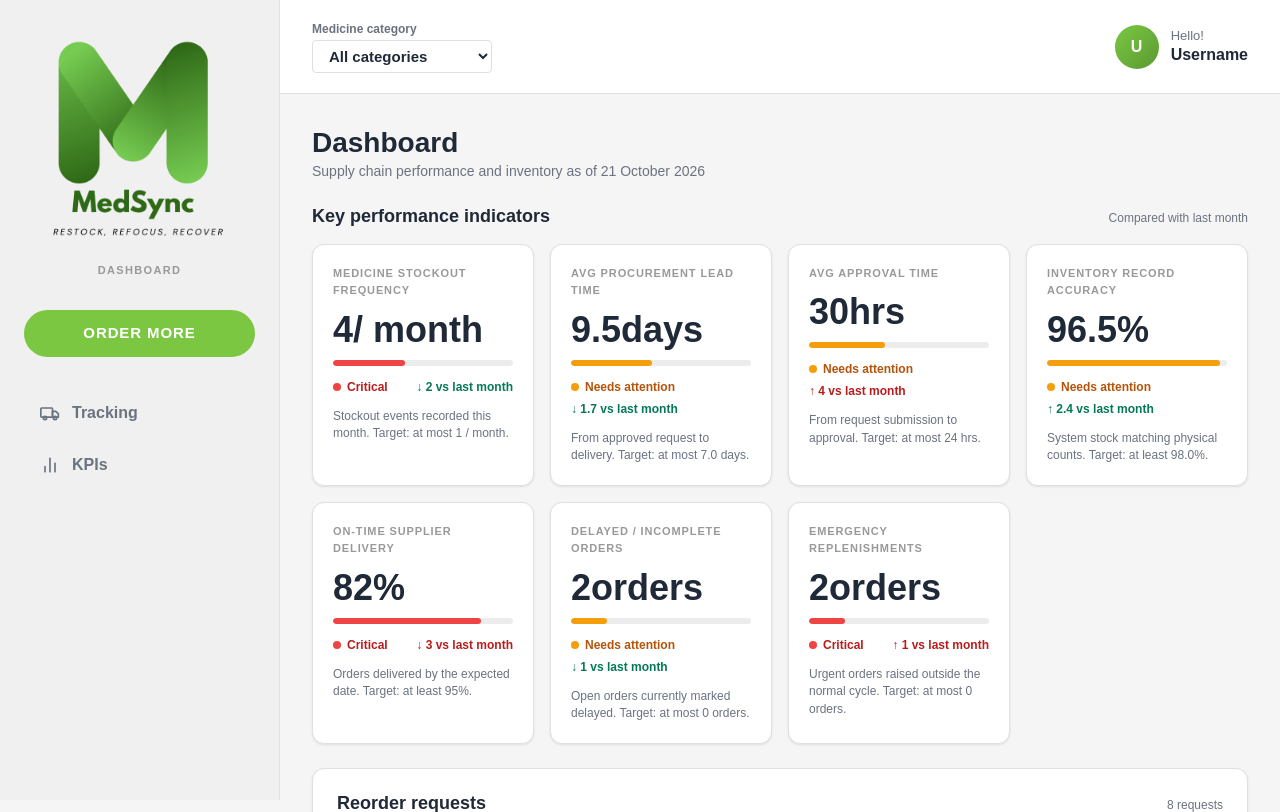
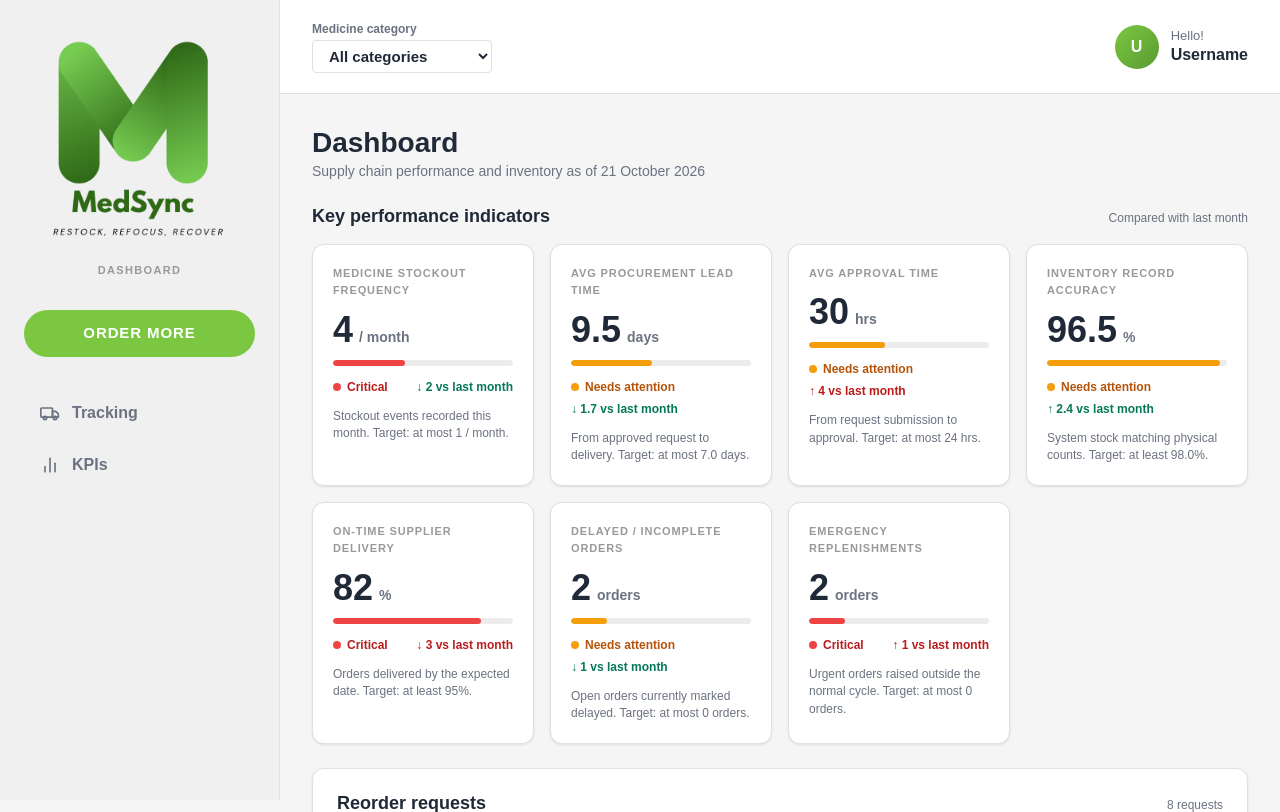
Before and after one commit to u24645177/BFB321_Group4_Project, a Flask app: page / in a window 1280 px wide. Shown: the top 812 px of the page. Run offline with Flask 3, Linux system fonts and the light colour scheme.

Commit message:
Fix KPI unit styling: match class name to dashboard.css

```diff
--- a/templates/index.html
+++ b/templates/index.html
@@ -38,7 +38,7 @@
             {% for kpi in metrics %}
             <li class="kpi-card kpi-{{ kpi.status }}">
                 <p class="kpi-name">{{ kpi.name }}</p>
-                <p class="kpi-value">{{ kpi.display_value }}<span class="unit">{{ kpi.unit }}</span></p>
+                <p class="kpi-value">{{ kpi.display_value }}<span class="kpi-unit">{{ kpi.unit }}</span></p>
 
                 <div class="kpi-bar" aria-hidden="true">
                     <span class="bar-fill" data-percent="{{ kpi.progress_percent }}"></span>
```
